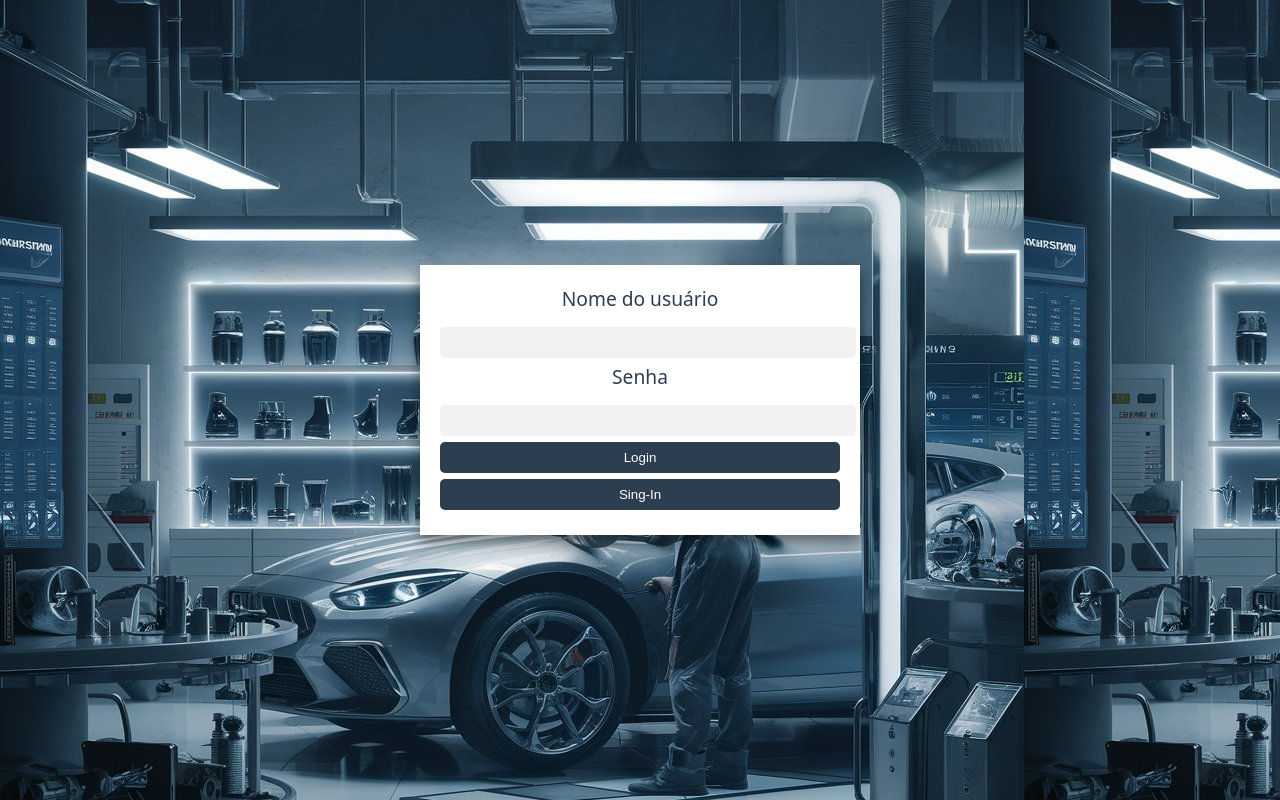
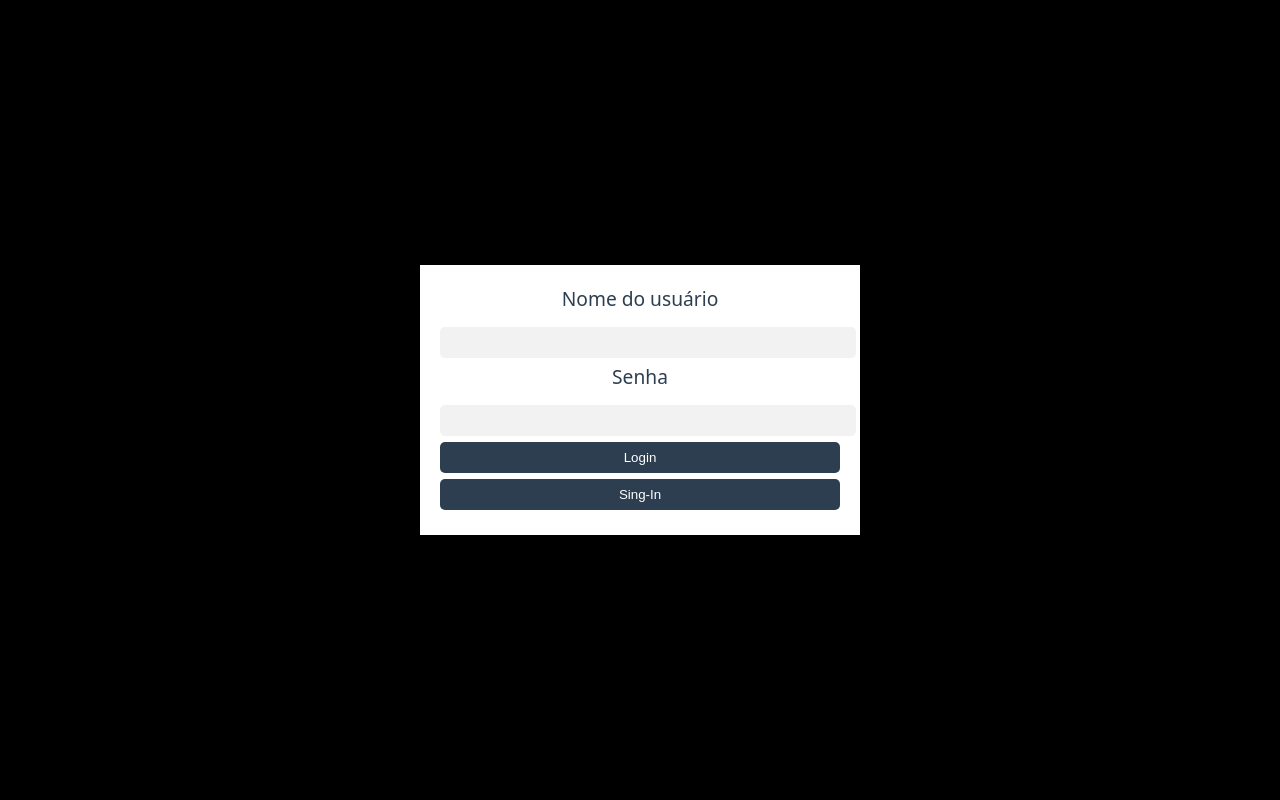
Before and after one commit to GustavoMSantoss/tarefa2, a plain HTML site: page front-game/login.html in a window 1280 px wide. Drawn offline with nearby package versions, Linux system fonts and the light colour scheme.

Commit message:
Update login.css

```diff
--- a/front-game/login.css
+++ b/front-game/login.css
@@ -13,7 +13,7 @@ body, html {
     display: flex;
     justify-content: center;
     align-items: center;
-    background-image: url('./fundo.jpeg');
+    background-color: black;
 }
 
 
```
